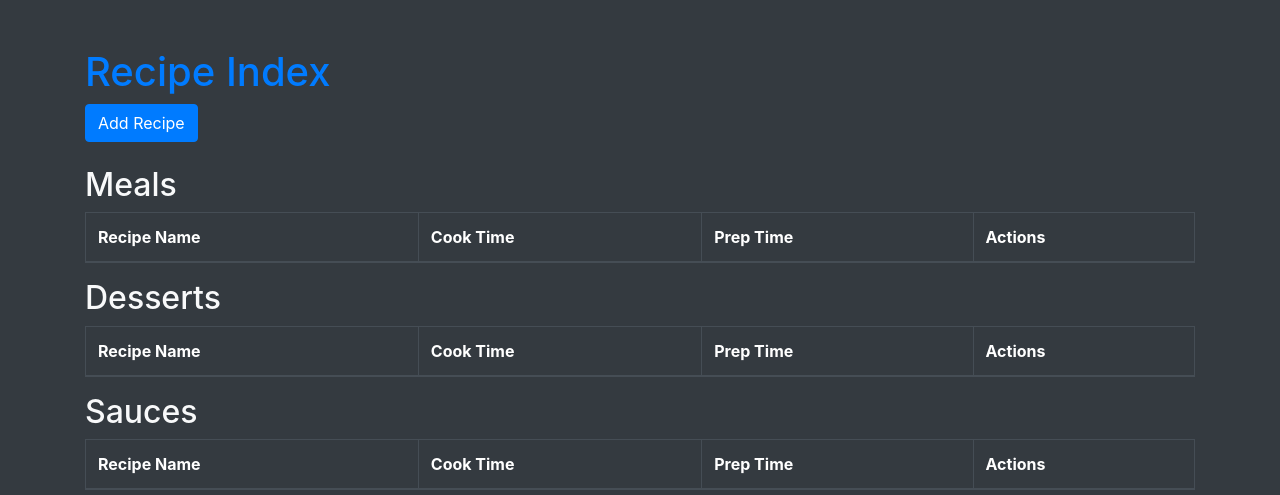
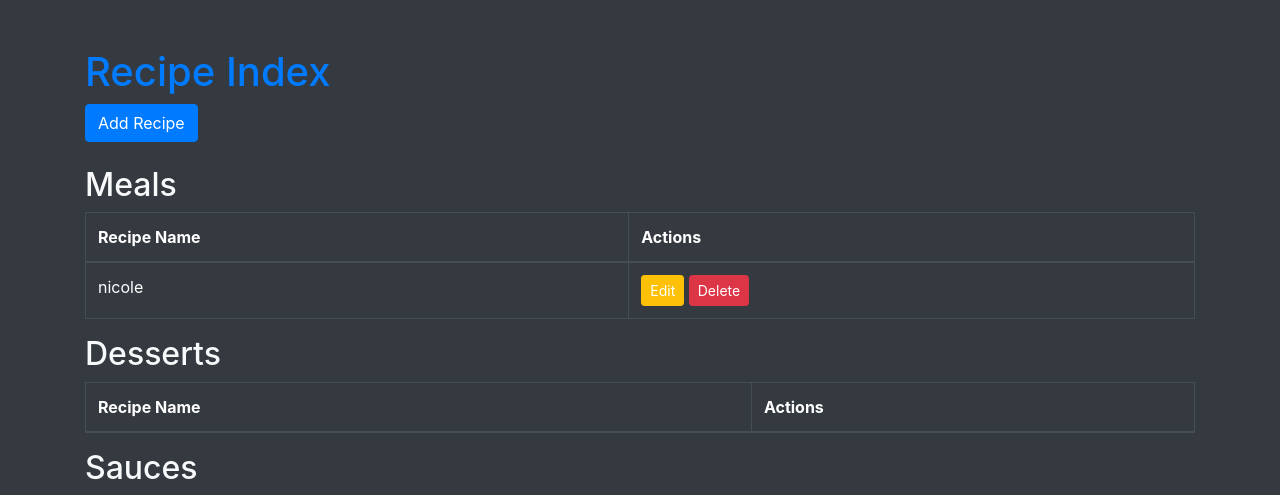
Before and after one commit to dzauski585/RecipeManager, a Flask app: page / in a window 1280 px wide. Shown: the top 495 px of the page. Run offline with Flask 3, Linux system fonts and the light colour scheme; lists and menus that the app fills with data are empty; some libraries are stand-ins or nearby versions.

Commit message:
new edits

```diff
--- a/app.py
+++ b/app.py
@@ -1,7 +1,6 @@
-import requests
 from flask import Flask, render_template, request, redirect, url_for
 from flask_sqlalchemy import SQLAlchemy
-from recipe_scrapers import scrape_html  # Import the scraping library
+
 
 app = Flask(__name__)
 app.config['SQLALCHEMY_DATABASE_URI'] = 'sqlite:///recipes.db'  # Update with your actual database URI
@@ -24,7 +23,7 @@
     meals = Recipe.query.filter_by(category='Meal').all()
     desserts = Recipe.query.filter_by(category='Dessert').all()
     sauces = Recipe.query.filter_by(category='Sauce').all()
-    return render_template('index.html', meals=meals, desserts=desserts, sauces=sauces)
+    return render_template('index.html', meal_recipes=meals, dessert_recipes=desserts, sauce_recipes=sauces)
 
 # Route to view a specific recipe
 @app.route('/recipe/<int:id>')
@@ -36,7 +35,7 @@
     return render_template('recipe_detail.html', recipe=recipe, ingredients_list=ingredients_list)
 
 # Route to add a new recipe
-# Route to display the 'Add Recipe' page
+
 @app.route('/add_recipe', methods=['GET', 'POST'])
 def add_recipe():
     if request.method == 'POST':
@@ -67,9 +66,6 @@
     # If the request is GET, render the 'Add Recipe' page
     return render_template('add_recipe.html')
 
-# Route to display the index page with all recipes
-
-# Route for scraping recipes from a URL
 
 # Route to edit a recipe
 @app.route('/edit_recipe/<int:id>', methods=['GET', 'POST'])
@@ -92,7 +88,18 @@
 
     return render_template('edit_recipe.html', recipe=recipe)
 
+@app.route('/delete_recipe/<int:id>', methods=['POST'])
+def delete_recipe(id):
+    recipe = Recipe.query.get_or_404(id)  # Fetch the recipe by ID or return a 404 if not found
 
+    try:
+        db.session.delete(recipe)  # Delete the recipe from the session
+        db.session.commit()  # Commit the transaction to the database
+        return redirect(url_for('index'))  # Redirect to the index page after deletion
+    except Exception as e:
+        db.session.rollback()  # Rollback the session in case of an error
+        print(f"Error: {e}")
+        return "An error occurred while deleting the recipe.", 500  # Return an error message
 
 if __name__ == '__main__':
     with app.app_context():
--- a/templates/index.html
+++ b/templates/index.html
@@ -42,8 +42,6 @@
             <thead>
                 <tr>
                     <th>Recipe Name</th>
-                    <th>Cook Time</th>
-                    <th>Prep Time</th>
                     <th>Actions</th>
                 </tr>
             </thead>
@@ -51,11 +49,11 @@
                 {% for recipe in meal_recipes %}
                 <tr>
                     <td><a href="/recipe/{{ recipe.id }}" class="text-white">{{ recipe.title }}</a></td>
-                    <td>{{ recipe.cook_time }} minutes</td>
-                    <td>{{ recipe.prep_time }} minutes</td>
                     <td>
                         <a href="/edit_recipe/{{ recipe.id }}" class="btn btn-warning btn-sm">Edit</a>
-                        <a href="/delete_recipe/{{ recipe.id }}" class="btn btn-danger btn-sm">Delete</a>
+                        <form action="{{ url_for('delete_recipe', id=recipe.id) }}" method="POST" style="display: inline;">
+                            <button type="submit" class="btn btn-danger btn-sm">Delete</button>
+                        </form>
                     </td>
                 </tr>
                 {% endfor %}
@@ -68,8 +66,6 @@
             <thead>
                 <tr>
                     <th>Recipe Name</th>
-                    <th>Cook Time</th>
-                    <th>Prep Time</th>
                     <th>Actions</th>
                 </tr>
             </thead>
@@ -77,11 +73,10 @@
                 {% for recipe in dessert_recipes %}
                 <tr>
                     <td><a href="/recipe/{{ recipe.id }}" class="text-white">{{ recipe.title }}</a></td>
-                    <td>{{ recipe.cook_time }} minutes</td>
-                    <td>{{ recipe.prep_time }} minutes</td>
                     <td>
                         <a href="/edit_recipe/{{ recipe.id }}" class="btn btn-warning btn-sm">Edit</a>
-                        <a href="/delete_recipe/{{ recipe.id }}" class="btn btn-danger btn-sm">Delete</a>
+                        <form action="{{ url_for('delete_recipe', id=recipe.id) }}" method="POST" style="display: inline;">
+                            <button type="submit" class="btn btn-danger btn-sm">Delete</button>
                     </td>
                 </tr>
                 {% endfor %}
@@ -94,8 +89,6 @@
             <thead>
                 <tr>
                     <th>Recipe Name</th>
-                    <th>Cook Time</th>
-                    <th>Prep Time</th>
                     <th>Actions</th>
                 </tr>
             </thead>
@@ -103,11 +96,10 @@
                 {% for recipe in sauce_recipes %}
                 <tr>
                     <td><a href="/recipe/{{ recipe.id }}" class="text-white">{{ recipe.title }}</a></td>
-                    <td>{{ recipe.cook_time }} minutes</td>
-                    <td>{{ recipe.prep_time }} minutes</td>
                     <td>
                         <a href="/edit_recipe/{{ recipe.id }}" class="btn btn-warning btn-sm">Edit</a>
-                        <a href="/delete_recipe/{{ recipe.id }}" class="btn btn-danger btn-sm">Delete</a>
+                        <form action="{{ url_for('delete_recipe', id=recipe.id) }}" method="POST" style="display: inline;">
+                            <button type="submit" class="btn btn-danger btn-sm">Delete</button>
                     </td>
                 </tr>
                 {% endfor %}
@@ -119,5 +111,14 @@
     <script src="https://code.jquery.com/jquery-3.5.1.slim.min.js"></script>
     <script src="https://cdn.jsdelivr.net/npm/@popperjs/core@2.9.3/dist/umd/popper.min.js"></script>
     <script src="https://stackpath.bootstrapcdn.com/bootstrap/4.5.2/js/bootstrap.min.js"></script>
+    <script>
+        document.querySelectorAll('.btn-danger').forEach(function(button) {
+            button.addEventListener('click', function(event) {
+                if (!confirm("Are you sure you want to delete this recipe?")) {
+                    event.preventDefault();  // Prevent the form from submitting
+                }
+            });
+        });
+    </script>
 </body>
 </html>
```
Also changed, not shown: instance/recipes.db.
